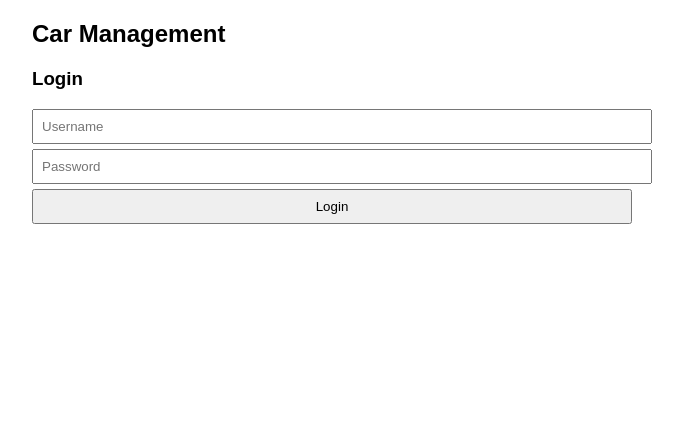
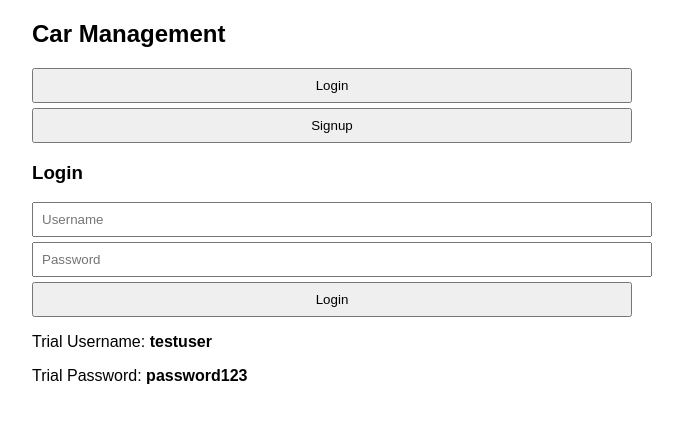
Before and after one commit to akshayMi7/CarGarage, a Django app: page / in a window 1280 px wide. Shown: the top 423 px of the page, without its empty margins (308-991 px from the left). Run offline with Django 5.2, Linux system fonts and the light colour scheme.

Commit message:
added  frontend part improved

```diff
--- a/car_management/templates/base2.html
+++ b/car_management/templates/base2.html
@@ -15,13 +15,31 @@
 
     <div class="container">
         <h2>Car Management</h2>
+        <div id="message" class="">
+            <p id="messageText"></p>
+        </div>
+        <!-- Navbar -->
+        <nav>
+            <button id="loginButton" onclick="showLoginForm()">Login</button>
+            <button id="signupButton" onclick="showSignupForm()">Signup</button>
+        </nav>
 
+        <!-- Signup Form -->
+        <div id="signupForm" class="hidden">
+            <h3>Signup</h3>
+            <input type="text" id="signupUsername" placeholder="Username">
+            <input type="password" id="signupPassword" placeholder="Password">
+            <input type="email" id="signupEmail" placeholder="Email">
+            <button onclick="signup()">Signup</button>
+        </div>
         <!-- Login Form -->
         <div id="loginForm">
             <h3>Login</h3>
             <input type="text" id="username" placeholder="Username">
             <input type="password" id="password" placeholder="Password">
             <button onclick="login()">Login</button>
+            <p>Trial Username: <strong>testuser</strong></p>
+            <p>Trial Password: <strong>password123</strong></p>
         </div>
 
         <!-- Dashboard -->
@@ -62,6 +80,36 @@
         function show(elementId) { document.getElementById(elementId).classList.remove("hidden"); }
         function hide(elementId) { document.getElementById(elementId).classList.add("hidden"); }
 
+        // SHOW SIGNUP FORM
+        function showSignupForm() {
+            hide("loginForm");
+            show("signupForm");
+        }
+        function showLoginForm() {
+            hide("signupForm");
+            show("loginForm");
+        }
+        // SIGNUP FUNCTION
+        function signup() {
+            const username = document.getElementById("signupUsername").value;
+            const password = document.getElementById("signupPassword").value;
+            const email = document.getElementById("signupEmail").value;
+
+            fetch(`${API_URL}/register/`, {
+                method: "POST",
+                headers: { "Content-Type": "application/json" },
+                body: JSON.stringify({ username, password, email })
+            })
+            .then(res => res.json())
+            .then(data => {
+                if (data.token) {
+                    document.getElementById("messageText").innerHTML = "Signup successful! Please login";
+                    showLoginForm();
+                } else {
+                    alert("Signup failed!");
+                }
+            });
+        }
         // LOGIN FUNCTION
         function login() {
             const username = document.getElementById("username").value;
@@ -77,6 +125,8 @@
                 if (data.token) {
                     authToken = data.token;
                     localStorage.setItem("token", authToken);
+                    hide("loginButton");
+                    hide("signupButton");
                     loadCars();
                 } else {
                     alert("Login failed!");
@@ -87,6 +137,8 @@
         function logout() {
             authToken = "";
             localStorage.removeItem("token");
+            show("signupButton");
+            show("loginButton");
             hide("dashboard");
             show("loginForm");
         }
@@ -167,7 +219,11 @@
         }
 
         // LOAD DATA ON START
-        if (authToken) { loadCars(); }
+        if (authToken) {
+            hide("loginButton");
+            hide("signupButton");
+            loadCars();
+        }
     </script>
 
 </body>
```
Also changed, not shown: car_management/db.sqlite3.
